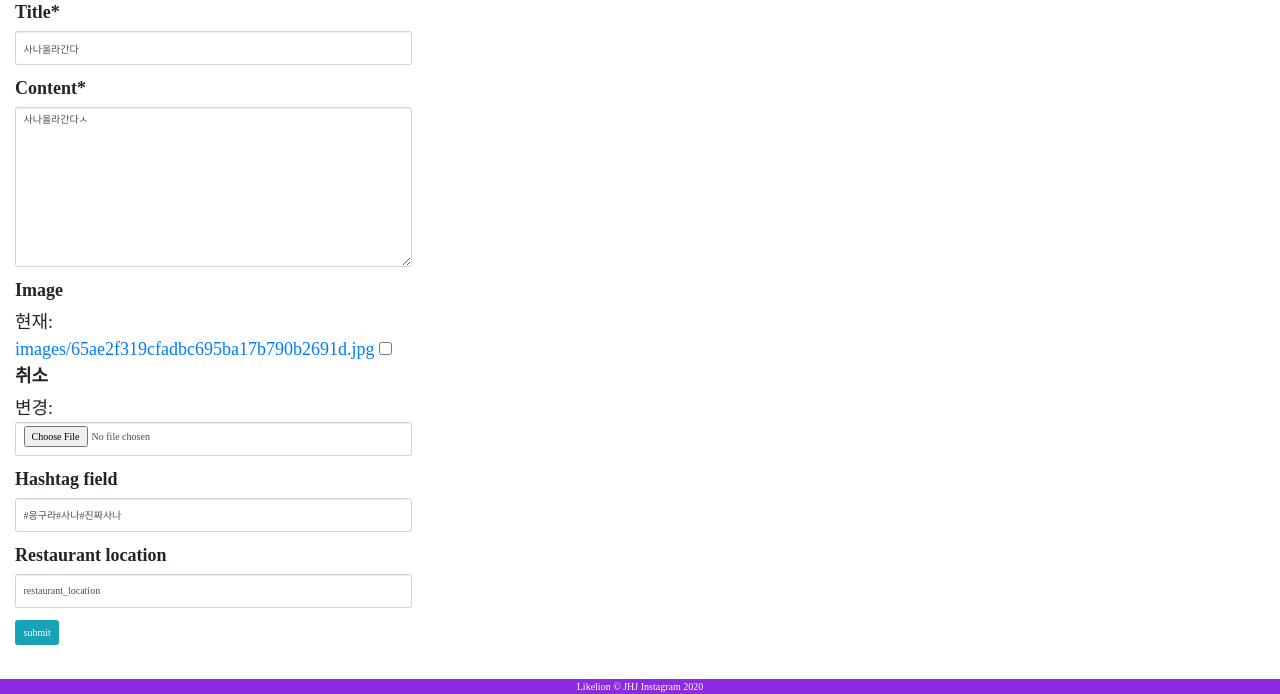
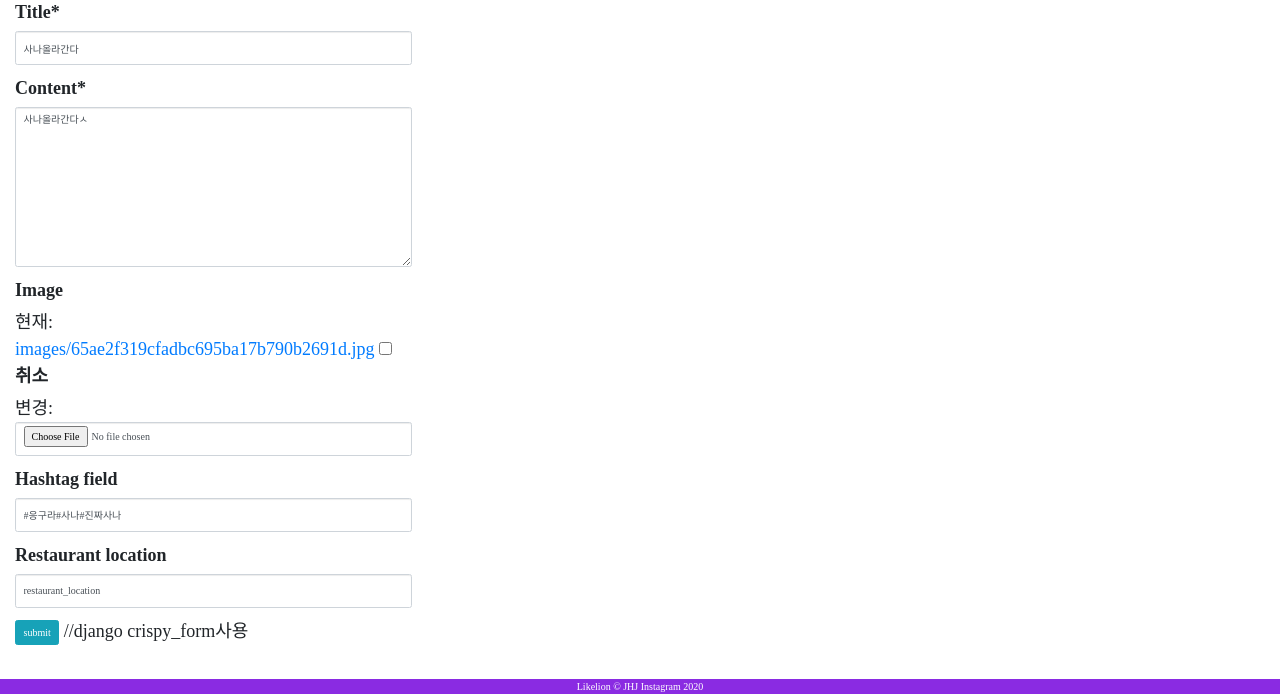
Before and after one commit to jhj960918/django_Instagram, a Django app: page /update/11 in a window 1280 px wide. Shown: the part 106-800 px from the top of the page. Run offline with Django 3.2, Linux system fonts and the light colour scheme; data comes from the database, SQL or seed files in the repository; some libraries are stand-ins or nearby versions; some web fonts are replaced.

Commit message:
Update create.html

```diff
--- a/appname/templates/appname/create.html
+++ b/appname/templates/appname/create.html
@@ -17,7 +17,7 @@
   <table>
     {{ form|crispy}}
   </table>
-  <input type="submit" value="submit" class="btn btn-info">
+  <input type="submit" value="submit" class="btn btn-info"> //django crispy_form사용
 </form>
 </div>
 {% endblock %}
```
